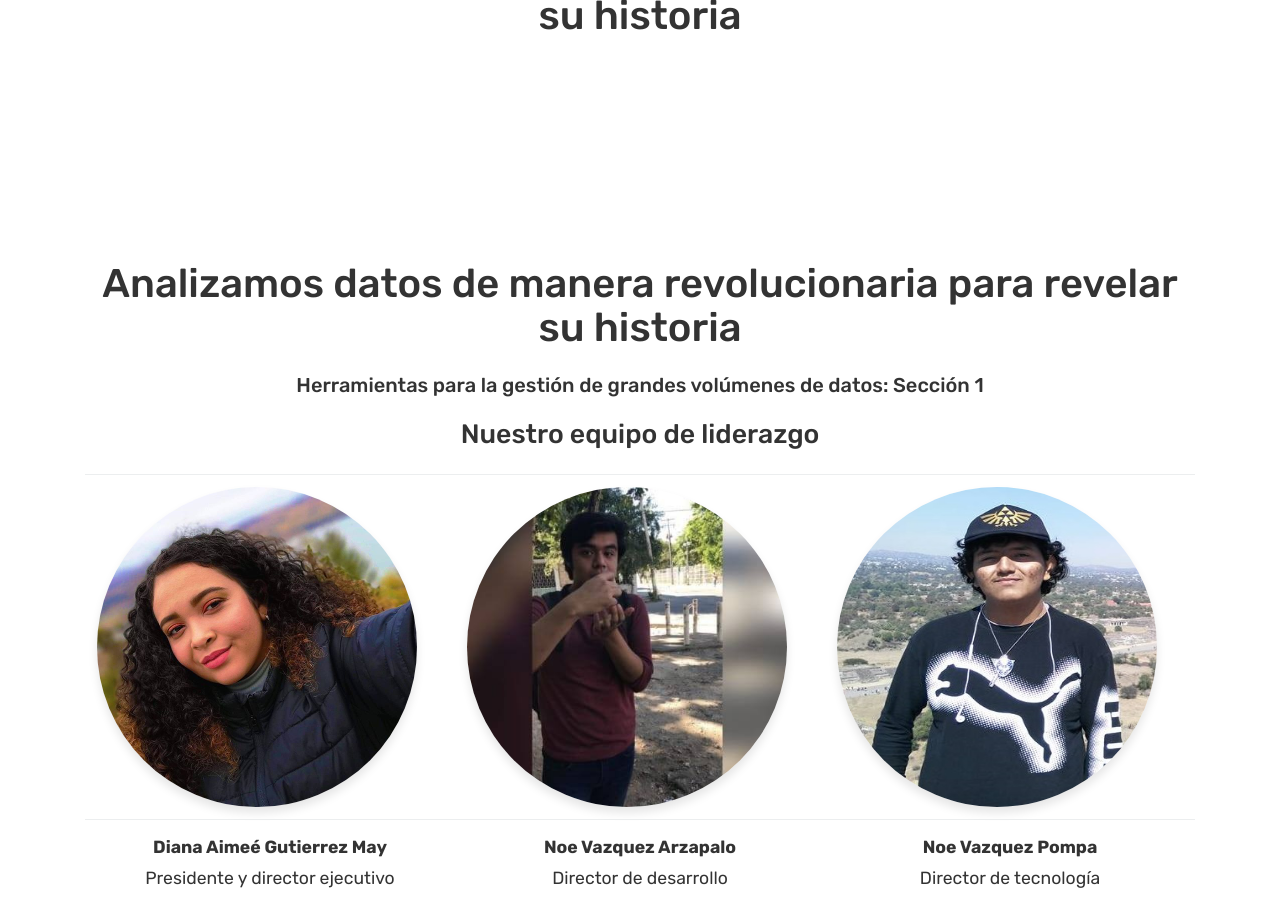
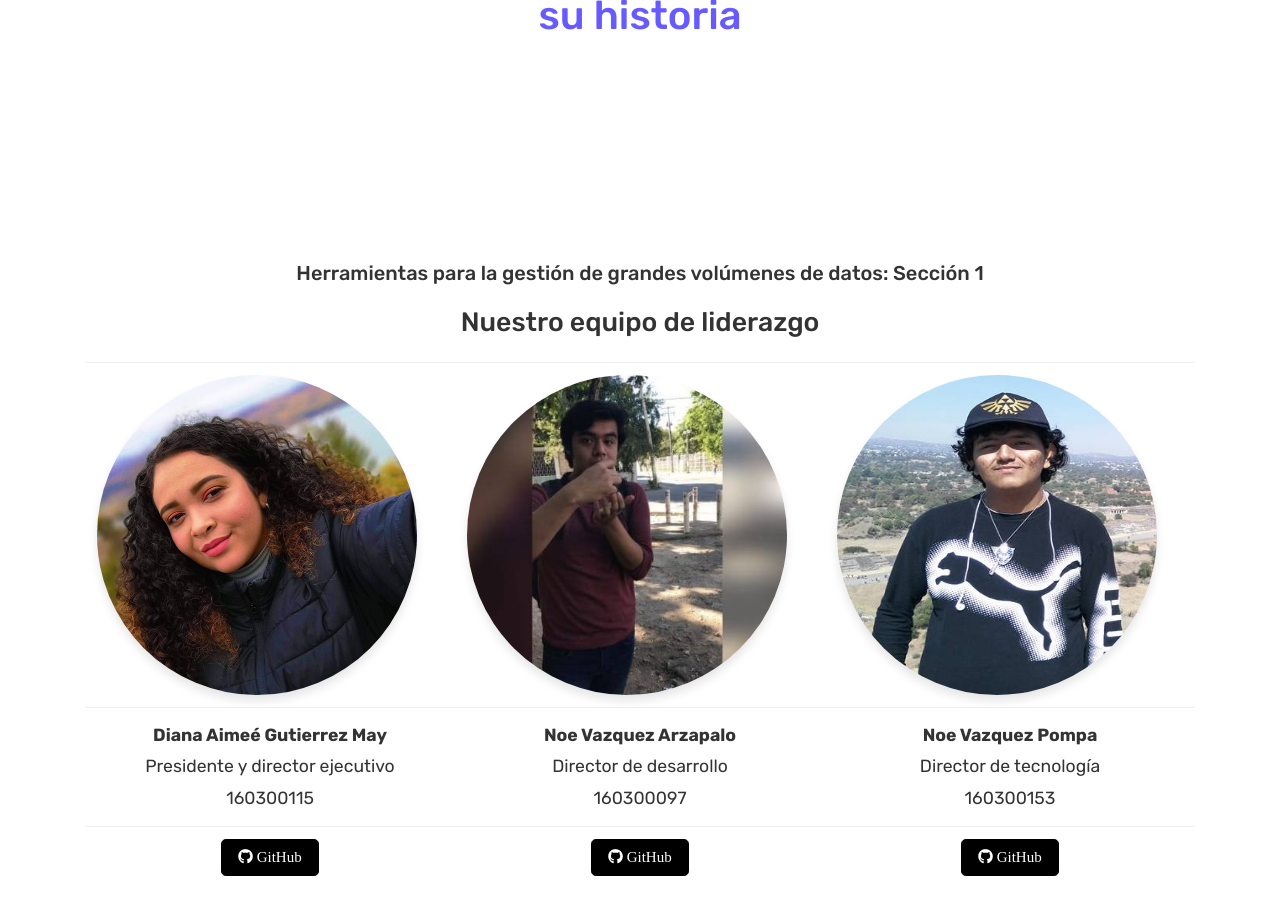
Before and after one commit to Famvazpom/apolo-n2a, a Jekyll site: the page built from about.html, in a window 1280 px wide and 900 px high, scrolled down 979 px. Built offline with Jekyll 4.4.1, drawn with Linux system fonts in a browser that asks for light colours; nearby versions of some CDN libraries.

Commit message:
Cambios: about

```diff
--- a/about.html
+++ b/about.html
@@ -12,19 +12,12 @@
     <p><h2 style="font-size:20pt; text-align:center">Data Analytics Center</h2></p>
   </center>
   <p>
-    <h1 style="font-size:30pt; text-align:center">
+    <h1 style="font-size:30pt; text-align:center; color: #675bff ;">
       Analizamos datos de manera revolucionaria
       para revelar su historia
     </h1>
   </p>
 </section>
-
-<p>
-  <h1 style="font-size:30pt; text-align:center">
-    Analizamos datos de manera revolucionaria
-    para revelar su historia
-  </h1>
-</p>
 
 <p>
   <h3 style="font-size:15pt; text-align:center">
```
